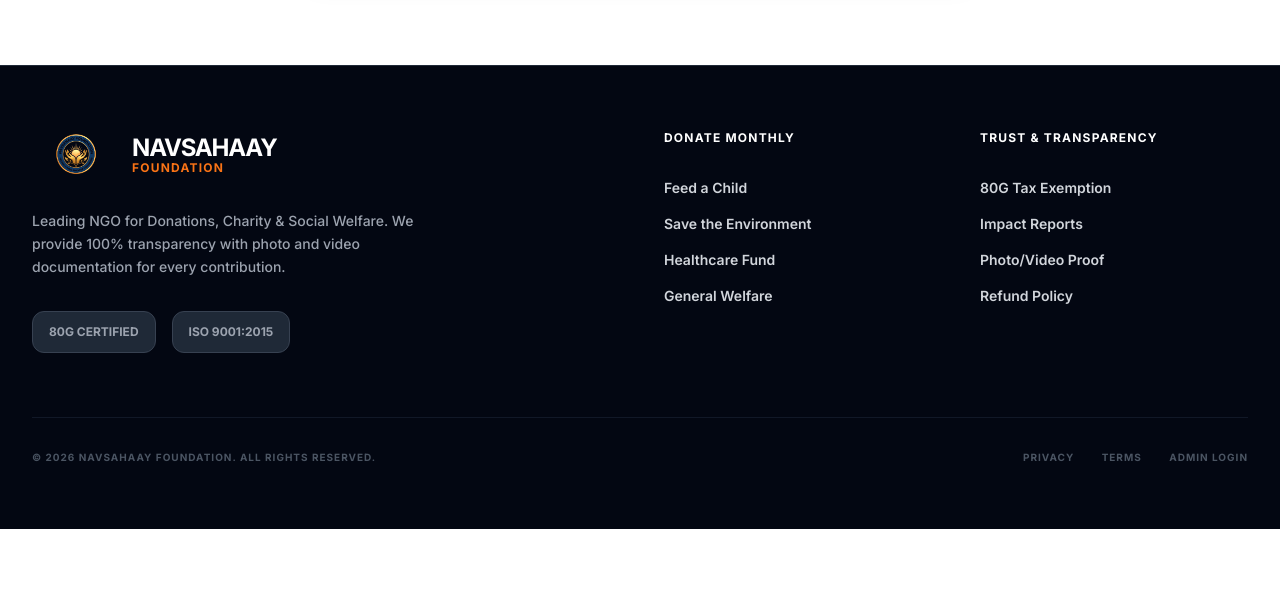
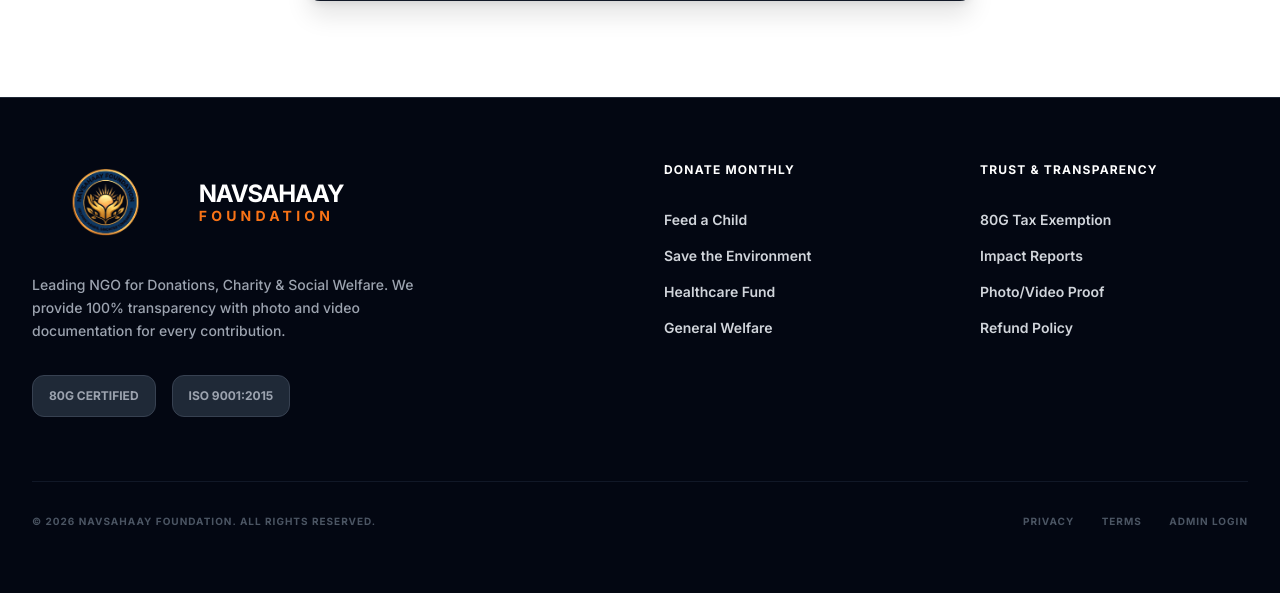
Before and after one commit to supportzingtv-create/NavSahaay, a Flask app: page / in a window 1280 px wide. Shown: the part 4959-5552 px from the top of the page. Before the commit the page ends 5488 px from the top, so only its background shows below. Run offline with Flask 3, Linux system fonts and the light colour scheme; data that the repository does not hold is empty; some libraries are stand-ins or nearby versions.

Commit message:
UI: enlarged and sharpened logo in header and footer

```diff
--- a/app/templates/base.html
+++ b/app/templates/base.html
@@ -79,11 +79,11 @@
         <div class="max-w-7xl mx-auto px-4 sm:px-6 lg:px-8">
             <div class="flex justify-between items-center py-3 md:justify-start md:space-x-10">
                 <div class="flex justify-start lg:w-0 lg:flex-1">
-                    <a href="{{ url_for('main.home') }}" class="flex items-center space-x-4">
-                        <img class="h-16 w-auto object-contain" src="{{ url_for('static', filename='images/logo1.png') }}" alt="NavSahaay Logo" style="image-rendering: -webkit-optimize-contrast;">
+                    <a href="{{ url_for('main.home') }}" class="flex items-center space-x-5">
+                        <img class="h-20 sm:h-24 w-auto object-contain transition-all duration-300" src="{{ url_for('static', filename='images/logo1.png') }}" alt="NavSahaay Logo" style="image-rendering: -webkit-optimize-contrast; filter: contrast(1.05);">
                         <div class="leading-tight">
-                            <span class="text-xl font-black text-gray-900 tracking-tighter">NAVSAHAAY</span>
-                            <span class="block text-[10px] font-bold text-primary-600 uppercase tracking-widest -mt-1">Foundation</span>
+                            <span class="text-2xl sm:text-3xl font-black text-gray-900 tracking-tighter uppercase">NAVSAHAAY</span>
+                            <span class="block text-xs sm:text-sm font-bold text-primary-600 uppercase tracking-[0.3em] -mt-1">Foundation</span>
                         </div>
                     </a>
                 </div>
@@ -162,11 +162,11 @@
         <div class="max-w-7xl mx-auto px-4 sm:px-6 lg:px-8">
             <div class="grid grid-cols-1 md:grid-cols-4 gap-12">
                 <div class="col-span-1 md:col-span-2">
-                    <div class="flex items-center space-x-3 mb-8">
-                        <img class="h-12 w-auto brightness-110" src="{{ url_for('static', filename='images/logo1.png') }}" alt="NavSahaay Logo">
+                    <div class="flex items-center space-x-5 mb-8">
+                        <img class="h-20 w-auto brightness-110 object-contain" src="{{ url_for('static', filename='images/logo1.png') }}" alt="NavSahaay Logo" style="image-rendering: -webkit-optimize-contrast;">
                         <div>
-                            <span class="text-2xl font-black text-white tracking-tighter">NAVSAHAAY</span>
-                            <span class="block text-xs font-bold text-primary-500 uppercase tracking-widest -mt-1">Foundation</span>
+                            <span class="text-2xl font-black text-white tracking-tighter uppercase">NAVSAHAAY</span>
+                            <span class="block text-sm font-bold text-primary-500 uppercase tracking-[0.3em] -mt-1">Foundation</span>
                         </div>
                     </div>
                     <p class="text-gray-400 leading-relaxed max-w-sm text-sm font-medium">Leading NGO for Donations, Charity & Social Welfare. We provide 100% transparency with photo and video documentation for every contribution.</p>
```
